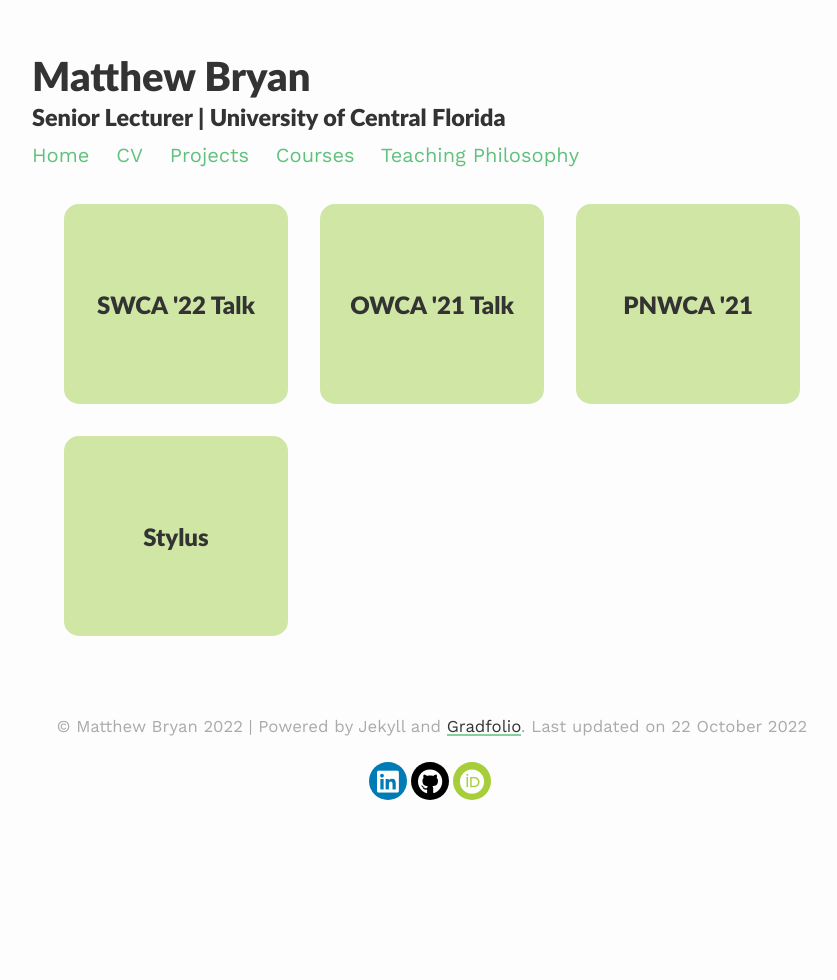
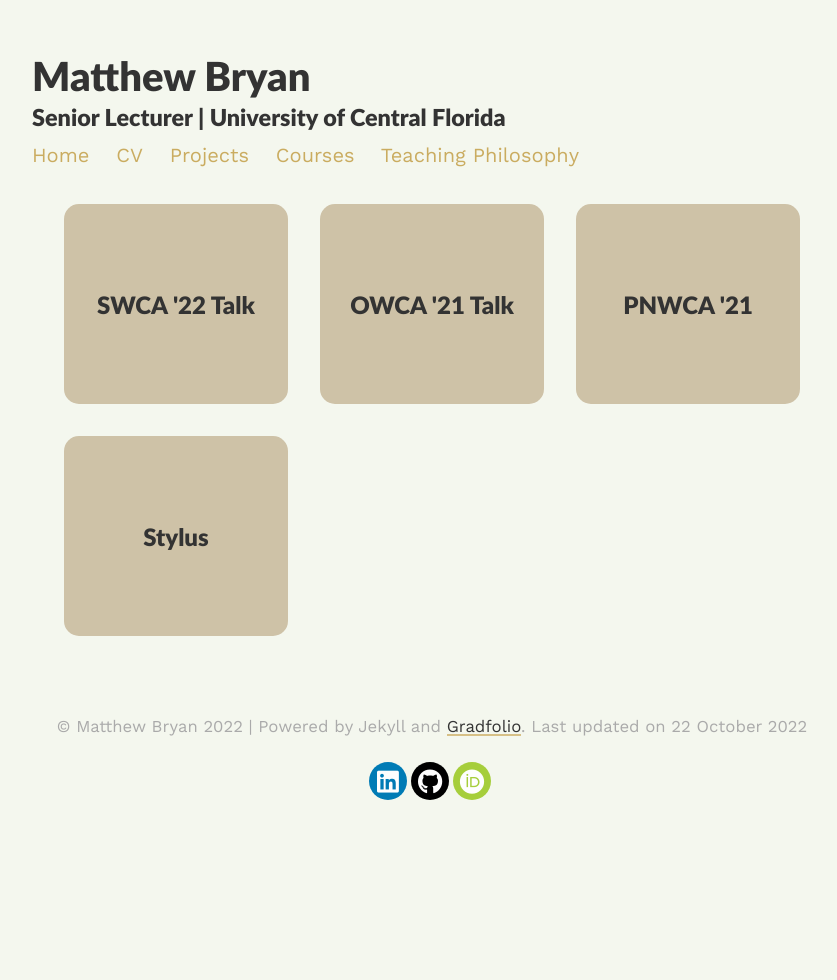
Before and after one commit to matthew-bryan/ENG6800Website, a Jekyll site: the page built from _pages/projects.md, in a window 1280 px wide. Shown: the whole page, without its empty margins (208-1045 px from the left). Built offline with Jekyll 4.4.1, drawn with Linux system fonts in a browser that asks for light colours; nearby versions of some CDN libraries.

Commit message:
changed color scheme

```diff
--- a/assets/css/_sass/variables.scss
+++ b/assets/css/_sass/variables.scss
@@ -8,17 +8,17 @@ $spacing-unit:     30px;
 $light-gray: gray;
 $text-color:       #333;
 $background-color: #fdfdfd;
-$brand-color:      #60c17d;
+$brand-color:      #caac60;
 
 // Color scheme for light
-$body-bg: #fdfdfd;
-$projectbox: #cfe6a4;
+$body-bg: #f4f7ee;
+$projectbox: #CEC2A7;
 $text-color: #333;
 
 // Color scheme for dark modes
-$body-bg-dark: #4a4d52;
+$body-bg-dark: #222422;
 $projectbox-dark: lighten($body-bg-dark, 10%);
-$text-color-dark: #777;
+$text-color-dark: #f6f7fa;
 
 // Colour palette for project boxes
 $theme1: ("one",#388087),("two", #6FB3B8),("three",#BADFE7),("four",#C2EDCE),("five",#F6F6F2);
```
